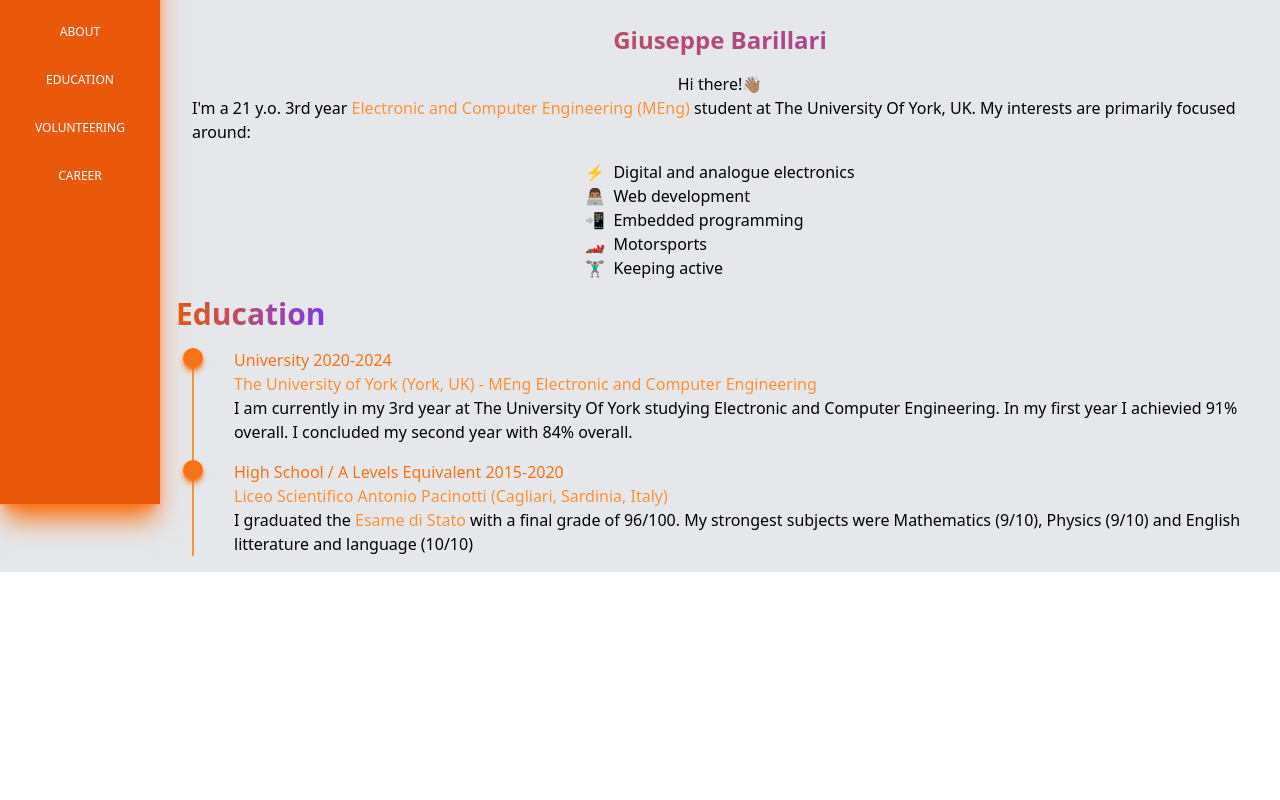
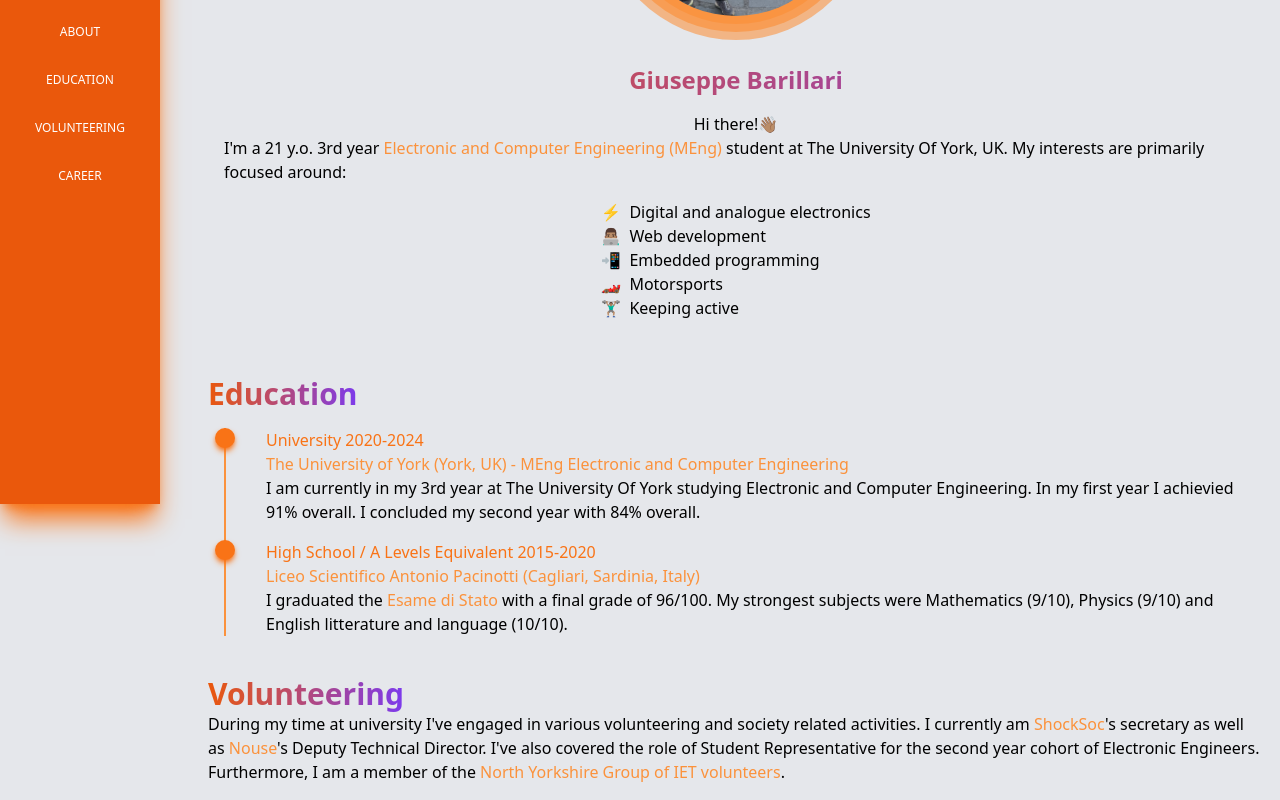
Before and after one commit to joe2k01/joe2k01.github.io, a React (Vite) app: page / in a window 1280 px wide. Shown: the part 296-1096 px from the top of the page. Before the commit the page ends 868 px from the top, so only its background shows below. Built offline with nearby package versions, Linux system fonts and the light colour scheme.

Commit message:
Add Volunteering section
Signed-off-by: Giuseppe Barillari <joe2k01dev@gmail.com>

```diff
--- a/src/components/Content.tsx
+++ b/src/components/Content.tsx
@@ -1,11 +1,13 @@
 import { About } from "./About";
 import { Education } from "./Education";
+import { Volunteering } from "./Volunteering";
 
 const Content: React.FC = () => {
   return (
-    <div className="md:ml-40 p-4 flex flex-col items-center">
+    <div className="md:ml-48 p-4 flex flex-col items-center">
       <About />
       <Education />
+      <Volunteering />
     </div>
   );
 };
--- a/src/components/Education.tsx
+++ b/src/components/Education.tsx
@@ -37,7 +37,7 @@ const Education: React.FC = () => {
               Esame di Stato
             </a>{" "}
             with a final grade of 96/100. My strongest subjects were Mathematics
-            (9/10), Physics (9/10) and English litterature and language (10/10)
+            (9/10), Physics (9/10) and English litterature and language (10/10).
           </p>
         </div>
       </div>
--- a/src/components/SectionContainer.tsx
+++ b/src/components/SectionContainer.tsx
@@ -8,7 +8,7 @@ const SectionContainer: React.FC<SectionContainerProps> = ({
   children,
 }) => {
   return (
-    <div id={id} className="mt-10 md:mt-0 flex-col w-full">
+    <div id={id} className="mt-10 flex-col w-full">
       {children}
     </div>
   );
--- /dev/null
+++ b/src/components/Volunteering.tsx
@@ -0,0 +1,47 @@
+import { SectionContainer } from "./SectionContainer";
+
+const Volunteering: React.FC = () => {
+  return (
+    <SectionContainer id="volunteering">
+      <h3 className="text-3xl font-bold w-min">
+        <span className="gradientText">Volunteering</span>
+      </h3>
+      <div>
+        <p>
+          During my time at university I've engaged in various volunteering and
+          society related activities. I currently am{" "}
+          <span>
+            <a
+              href="http://www.shocksoc.org/"
+              className="text-orange-400 hover:text-orange-500 visited:text-violet-600"
+            >
+              ShockSoc
+            </a>
+          </span>
+          's secretary as well as{" "}
+          <span>
+            <a
+              href="https://nouse.co.uk/"
+              className="text-orange-400 hover:text-orange-500 visited:text-violet-600"
+            >
+              Nouse
+            </a>
+          </span>
+          's Deputy Technical Director. I've also covered the role of Student
+          Representative for the second year cohort of Electronic Engineers.
+          Furthermore, I am a member of the{" "}
+          <span>
+            <a
+              href="https://engx.theiet.org/local-networks/yh2"
+              className="text-orange-400 hover:text-orange-500 visited:text-violet-600"
+            >
+              North Yorkshire Group of IET volunteers
+            </a>
+          </span>.
+        </p>
+      </div>
+    </SectionContainer>
+  );
+};
+
+export { Volunteering };
```
